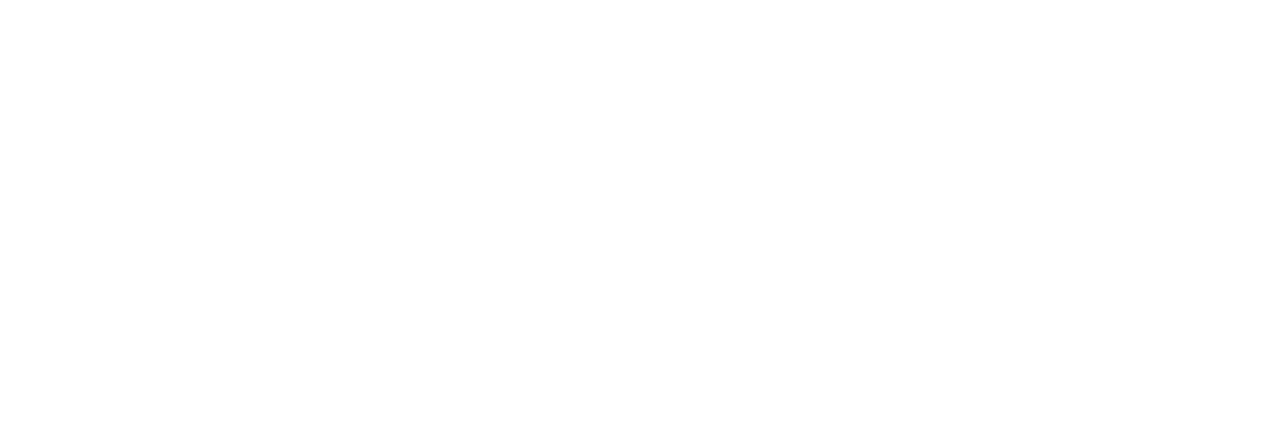
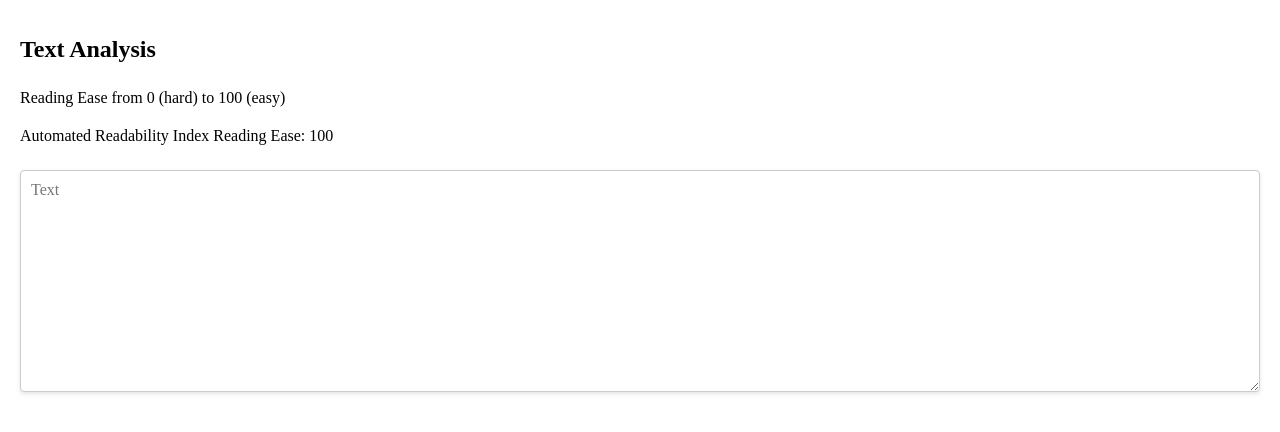
Before and after one commit to mdave16/stunning-bassoon, a Svelte app: page / in a window 1280 px wide. Shown: the top 432 px of the page. Built offline with nearby package versions, Linux system fonts and the light colour scheme.

Commit message:
Implement reading Eases

```diff
--- a/src/App.svelte
+++ b/src/App.svelte
@@ -1,47 +1,58 @@
 <script lang="ts">
-	type Point = {
-		x: number;
-		y: number;
+	let inputText = '';
+	const gradeToReadingEase = (grade: number): number => {
+		return Math.min(100, Math.max(0, 100 - ((grade - 1) / 19) * 100));
 	};
-	let points = [] as Point[];
-	const addPoint = (e) => {
-		if (e.target.tagName === 'svg') {
-			points[points.length] = { x: e.clientX, y: e.clientY } as Point;
-		}
+	const roundToNdp = (num: number, dp: number): number => {
+		const factor = Math.pow(10, dp);
+		return Math.round((num + Number.EPSILON) * factor) / factor;
 	};
-
-	const removePoint = (e) => {
-		const p = {
-			x: parseInt(e.target.attributes.cx.value),
-			y: parseInt(e.target.attributes.cy.value),
-		} as Point;
-		points = points.filter((point) => point.x !== p.x && point.y !== p.y);
+	const ariReadingEase = (text: string): number => {
+		const words = text.split(' ').length;
+		const characters = text.length;
+		const sentences = text.split(/[.!?]/).length;
+		const ari = 4.71 * (characters / words) + 0.5 * (words / sentences) - 21.43;
+		const readingEaseBounded = gradeToReadingEase(ari);
+		return roundToNdp(readingEaseBounded, 2);
 	};
 </script>
 
 <style>
 	.grid {
-		display: flex;
-		height: 100rem;
+		display: grid;
+		gap: 10px;
+		padding: 20px;
 	}
 
-	.grid * {
-		flex: 50%;
+	h1 {
+		font-size: 24px;
+		margin-bottom: 10px;
 	}
 
-	circle {
-		margin: -8px;
-		fill: orangered;
+	textarea {
+		height: 200px;
+		padding: 10px;
+		font-size: 16px;
+		margin: 10px 0;
+		border: 1px solid #ccc;
+		border-radius: 4px;
+		box-shadow: 0 2px 4px rgba(0, 0, 0, 0.1);
+	}
+
+	p {
+		font-size: 16px;
+		margin: 5px 0;
 	}
 </style>
 
 <div class="grid">
-	<svg on:click={addPoint}>
-		{#each points as p (p)}
-			<circle cx={p.x} cy={p.y} r={5} on:click|preventDefault={removePoint} />
-		{/each}
-		<polygon points={points.map((p) => `${p.x}, ${p.y}`).join(' ')} />
-	</svg>
+	<h1>Text Analysis</h1>
+	<p>Reading Ease from 0 (hard) to 100 (easy)</p>
+	<p>Automated Readability Index Reading Ease: {ariReadingEase(inputText)}</p>
+	<!-- <p>Gunning Fog Reading Ease: {ariReadingEase(inputText)}</p>
+	<p>Coleman-Liau Index Reading Ease: {ariReadingEase(inputText)}</p>
+	<p>Läsbarhetsindex Reading Ease: {ariReadingEase(inputText)}</p>
+	<p>Flesch-Kincaid Reading Ease: {ariReadingEase(inputText)}</p> -->
 
-	<div />
+	<textarea bind:value={inputText} placeholder="Text" />
 </div>
```
